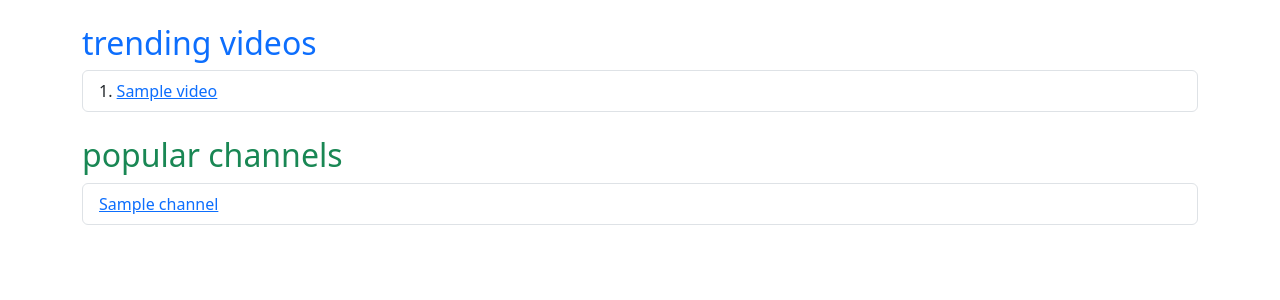
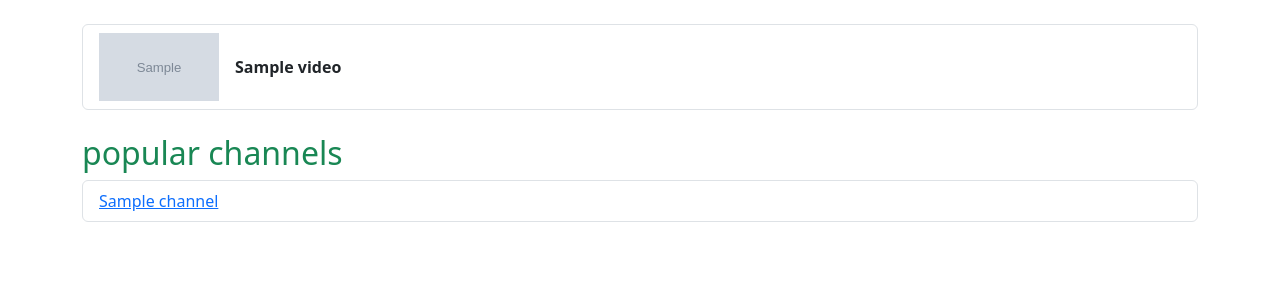
Before and after one commit to itsukikawamu/django_practice, a Django app: page /youtube/ in a window 1280 px wide. Shown: the part 55-355 px from the top of the page. Run offline with Django 5.2, Linux system fonts and the light colour scheme; tables that the repository leaves empty hold one stand-in row (values such as "Sample post"); grey boxes marked "Sample" are stand-in pictures.

Commit message:
add thumnail, related videos

```diff
--- a/youtube/models.py
+++ b/youtube/models.py
@@ -29,10 +29,10 @@ class Video(models.Model):
     slug = models.SlugField(unique=True, editable=False)
     uploaded_at = models.DateTimeField(auto_now_add=True)
     external_url = models.URLField(blank=True, null=True)
-    thumbnail_url = models.URLField(blank=True, null=True)
+    thumbnail_url = models.URLField(blank=True, null=True, default="")
     view_count = models.PositiveBigIntegerField(verbose_name="view_count", default=0)
     like_count = models.PositiveBigIntegerField(verbose_name="like_count", default=0)
-    discription = models.CharField(max_length=1000, default="")
+    discription = models.CharField(blank=True, max_length=1000, default="")
 
     def __str__(self):
         return self.title
@@ -60,7 +60,8 @@ class Video(models.Model):
         if self.external_url and 'youtube.com' in self.external_url:
             video_id = self.external_url.split('watch?v=')[-1].split('&')[0]
             return f"https://img.youtube.com/vi/{video_id}/hqdefault.jpg"
-        return None
+        return self.thumbnail_url
+
 
 class Comment(models.Model):
     video = models.ForeignKey(Video, on_delete=models.CASCADE)
--- a/youtube/templates/youtube/base.html
+++ b/youtube/templates/youtube/base.html
@@ -13,8 +13,8 @@
 </head>
 
 <body>
-<header>
-<nav class="navbar navbar-light bg-white sticky-top">
+<header class="sticky-top">
+<nav class="navbar navbar-light bg-white">
     <div class="container-fluid">
         <a href="{% url 'youtube:home' %}" class="navbar-brand ms-0">
             <h1><strong>YouTube</strong></h1>
@@ -28,6 +28,10 @@
 </div>
 </main>
 
+<footer>
+    <section class="mt-5"></section>
+</footer>
+
 <script src="https://cdn.jsdelivr.net/npm/bootstrap@5.3.2/dist/js/bootstrap.bundle.min.js"></script>
 {% block scripts %}{% endblock %}
 </body>
--- a/youtube/templates/youtube/home.html
+++ b/youtube/templates/youtube/home.html
@@ -1,20 +1,26 @@
 {% extends "youtube/base.html" %}
 {% block title %}YouTube{% endblock %}
 {% block content %}
-    <div class="mt-3">
-        <h2 class="text-primary">trending videos</h2>
+    <section class="mt-3">
         {% if video_list %}
-        <ol class="list-group list-group-numbered">
+        <ul class="list-group list-group">
         {% for video in video_list %}
-        <li class="list-group-item"><a href="{% url 'youtube:video' channel_slug=video.channel.slug video_slug=video.slug%}">{{ video.title}}</a></li>
+        <li class="list-group-item">
+            <a href="{% url 'youtube:video' video.channel.slug video.slug %}" class="text-dark text-decoration-none">
+                <div class="d-flex align-items-center">
+                    <img src="{{ video.get_thumbnail_url }}" alt="{{ video.title }}" class="me-3" style="width: 120px; height: 67.5px; object-fit: cover;">
+                    <strong>{{ video.title }}</strong>
+                </div>
+            </a>
+        </li>
         {% endfor %}
-        </ol>
+        </ul>
         {% else %}
         <p class="text-muted">No videos are available.</p>
         {% endif %}
-    </div>
+    </section>
 
-    <div class="mt-4">
+    <section class="mt-4">
     {% if channel_list %}
         <h2 class="text-success">popular channels</h2>
         <ul class="list-group">
@@ -25,6 +31,6 @@
     {% else %}
         <p class="text-muted">No channels are available.</p>
     {% endif %}
-    </div>
+    </section>
 
 {% endblock %}
--- a/youtube/views.py
+++ b/youtube/views.py
@@ -13,6 +13,7 @@ class HomeView(generic.TemplateView):
         context = super().get_context_data(**kwargs)
         context["channel_list"] = Channel.objects.order_by("-subscribers_number")[:5]
         context["video_list"] = Video.objects.order_by("-like_count")[:10]
+
         return context
 
 class ChannelView(generic.ListView):
@@ -37,6 +38,7 @@ class VideoView(generic.TemplateView):
         context["channel"] = get_object_or_404(Channel, slug=kwargs["channel_slug"])
         context["video"] = get_object_or_404(Video, slug=kwargs["video_slug"], channel=context["channel"])
         context["comment_list"] = Comment.objects.filter(video=context["video"]).order_by("-uploaded_at")
+        context["video_list"] = Video.objects.order_by("-like_count")[:10]
 
         video = context["video"]
         video.view_count = F("view_count") + 1
```
Also changed, not shown: youtube/templates/youtube/video.html (+21 -0 lines), youtube/migrations/0019_alter_video_thumbnail_url.py (added), youtube/migrations/0020_alter_video_discription.py (added), youtube_db.sqlite3.
